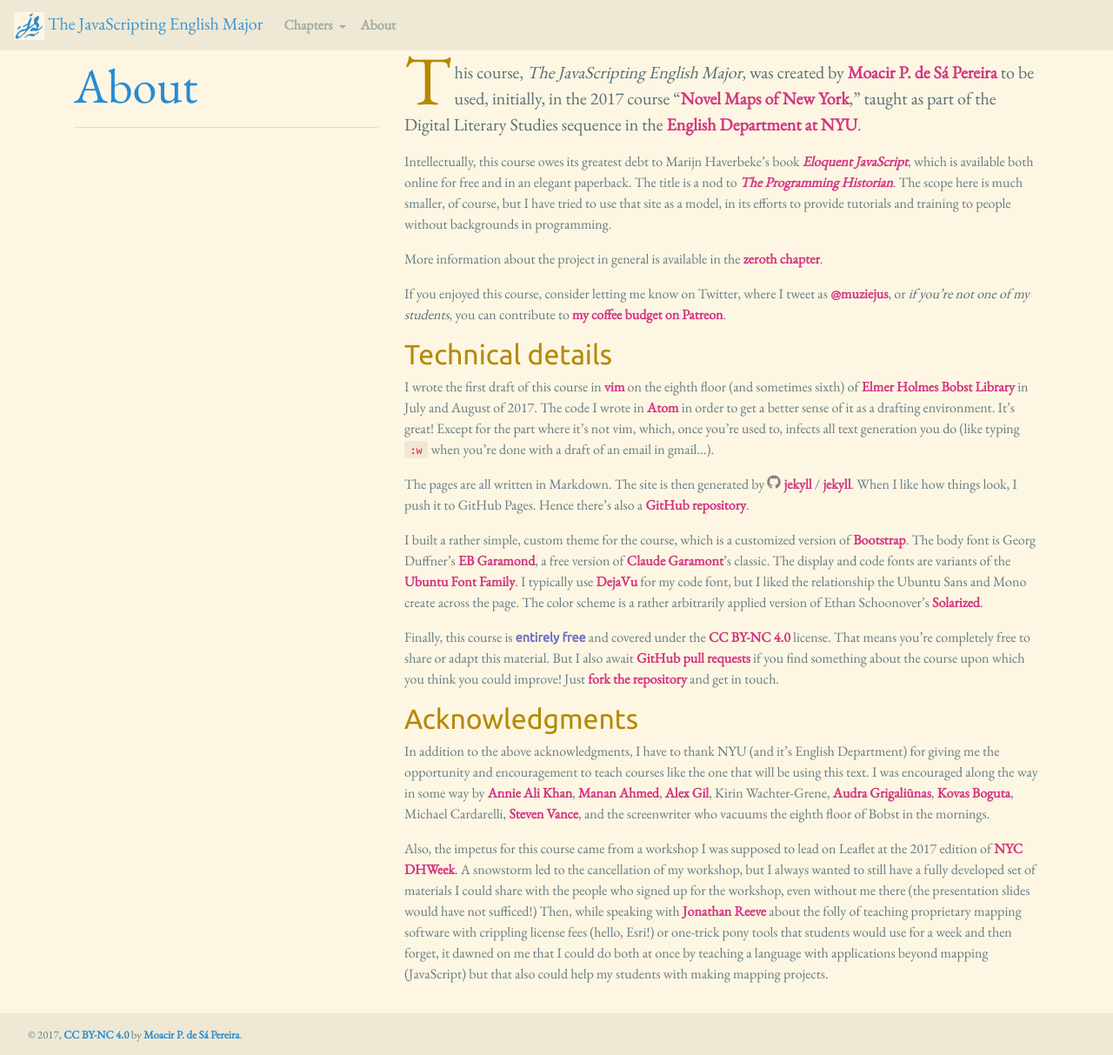
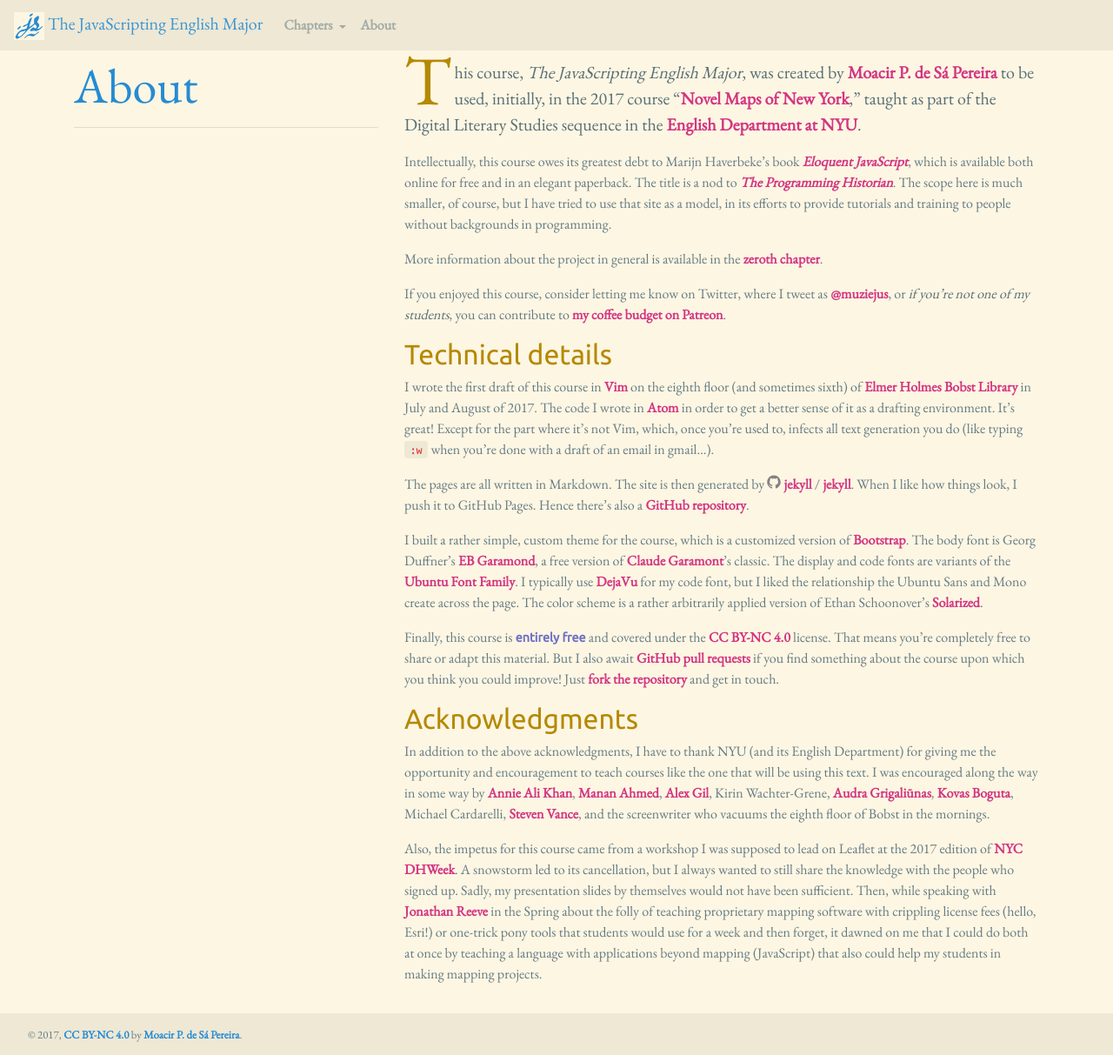
Before and after one commit to muziejus/javascripting-english-major, a Jekyll site: the page built from about.md, in a window 1280 px wide and 1213 px high. Shown: the whole window at 87% size. Built offline with Jekyll 4.4.1, drawn with Linux system fonts in a browser that asks for light colours; nearby versions of some CDN libraries.

Commit message:
Fix typos in about.

```diff
--- a/about.md
+++ b/about.md
@@ -28,12 +28,12 @@
 
 ## Technical details
 
-I wrote the first draft of this course in [vim](http://www.vim.org/) on the
+I wrote the first draft of this course in [Vim](http://www.vim.org/) on the
 eighth floor (and sometimes sixth) of [Elmer Holmes Bobst
 Library](https://www.nyu.edu/academics/libraries/elmer-holmes-bobstlibrary.html)
 in July and August of 2017. The code I wrote in [Atom](http://atom.io) in
 order to get a better sense of it as a drafting environment. It’s great!
-Except for the part where it’s not vim, which, once you’re used to, infects
+Except for the part where it’s not Vim, which, once you’re used to, infects
 all text generation you do (like typing `:w` when you’re done with a draft of
 an email in gmail…).
 
@@ -65,7 +65,7 @@
 
 ## Acknowledgments
 
-In addition to the above acknowledgments, I have to thank NYU (and it’s
+In addition to the above acknowledgments, I have to thank NYU (and its
 English Department) for giving me the opportunity and encouragement to teach
 courses like the one that will be using this text. I was encouraged along the
 way in some way by [Annie Ali Khan](http://www.anniealikhan.com), [Manan
@@ -77,13 +77,12 @@
 
 Also, the impetus for this course came from a workshop I was supposed to lead
 on Leaflet at the 2017 edition of [NYC DHWeek](http://dhweek.nycdh.org). A
-snowstorm led to the cancellation of my workshop, but I always wanted to still
-have a fully developed set of materials I could share with the people who
-signed up for the workshop, even without me there (the presentation slides
-would have not sufficed!) Then, while speaking with [Jonathan
-Reeve](http://jonreeve.com) about the folly of teaching proprietary mapping
-software with crippling license fees (hello, Esri!) or one-trick pony tools
-that students would use for a week and then forget, it dawned on me that I
-could do both at once by teaching a language with applications beyond mapping
-(JavaScript) but that also could help my students with making mapping
-projects.
+snowstorm led to its cancellation, but I always wanted to still share the
+knowledge with the people who signed up. Sadly, my presentation slides by
+themselves would not have been sufficient. Then, while speaking with [Jonathan
+Reeve](http://jonreeve.com) in the Spring about the folly of teaching
+proprietary mapping software with crippling license fees (hello, Esri!) or
+one-trick pony tools that students would use for a week and then forget, it
+dawned on me that I could do both at once by teaching a language with
+applications beyond mapping (JavaScript) that also could help my students in
+making mapping projects.
```
